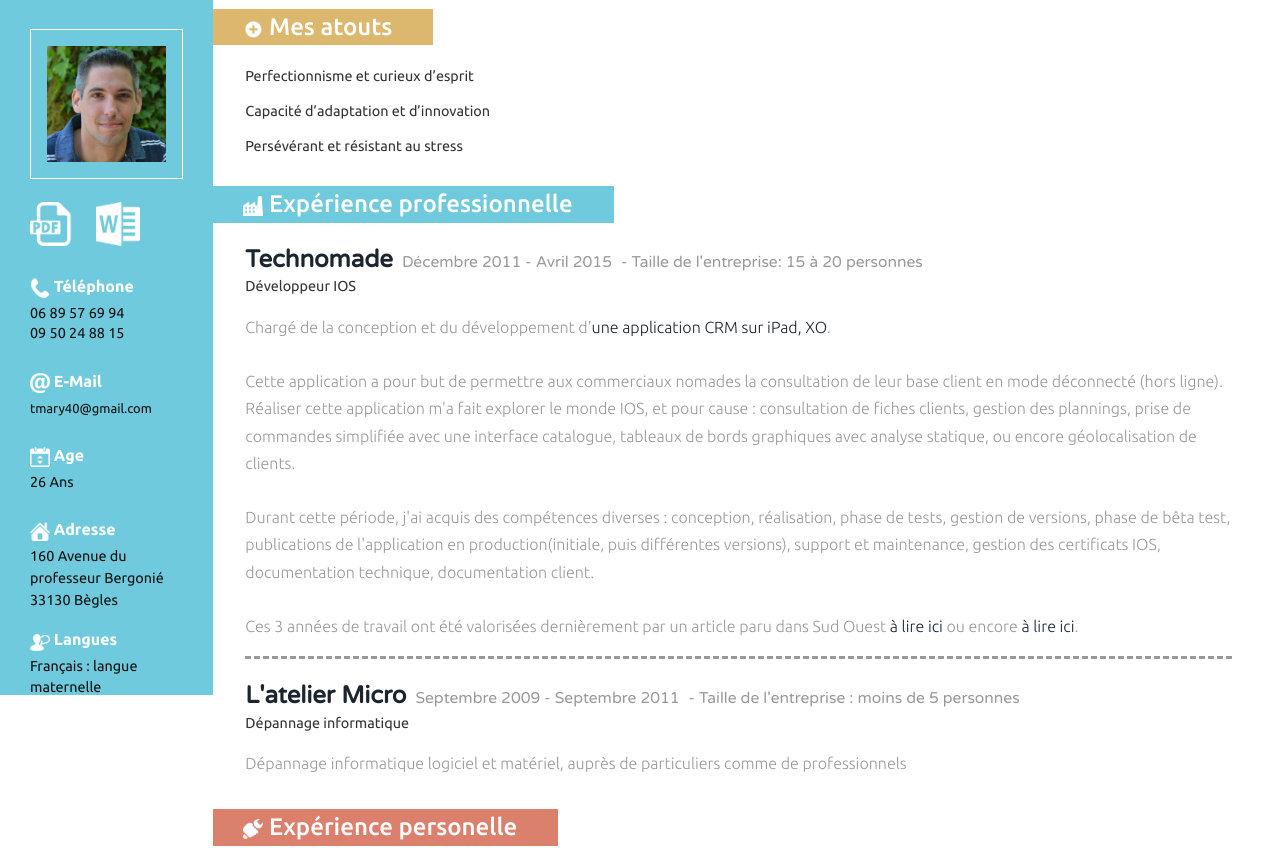
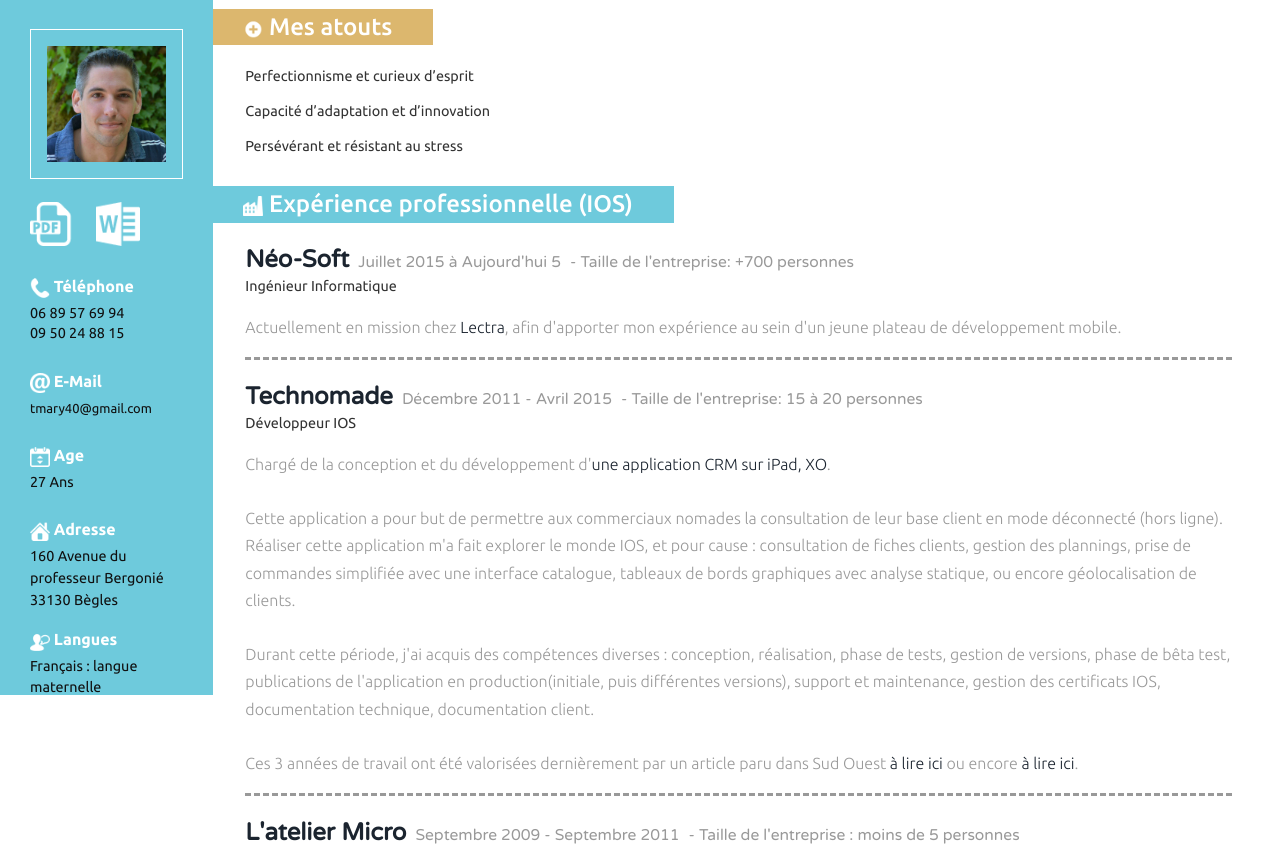
Before and after one commit to ThomasMary40/ThomasMary40.github.io, a plain HTML site: page index.html in a window 1280 px wide. Shown: the part 105-953 px from the top of the page. Drawn offline with Linux system fonts and the light colour scheme.

Commit message:
maj experience
maj experience

```diff
--- a/index.html
+++ b/index.html
@@ -48,7 +48,7 @@ Smartphone Compatible web template, free webdesigns for Nokia, Samsung, LG, Sony
 			 <h3><img src="images/Email-50.png" width="20" height = "20" /> E-Mail</h3>
 				<p><a href="mailto:tmary40@gmail.com">tmary40@gmail.com</a></p>
 			 <h3><img src="images/Age-50.png" width="20" height = "20" /> Age</h3>
-			  <p>26 Ans</p>
+			  <p>27 Ans</p>
 			 <address>
 				 <h3><img src="images/Home-50.png" width="20" height = "20" /> Adresse</h3>
 				 <span>160 Avenue du professeur Bergonié</span>
@@ -112,7 +112,14 @@ Smartphone Compatible web template, free webdesigns for Nokia, Samsung, LG, Sony
 			 </div>
 		 </div>
 		 <div class="company">
-			 <h3 class="clr1"><img src="images/Factory-50.png" width="20" height = "20" /> Expérience professionnelle</h3>
+			 <h3 class="clr1"><img src="images/Factory-50.png" width="20" height = "20" /> Expérience professionnelle (IOS)</h3>
+			  <div class="company_details">
+				 <h4><a target=_blank href ="http://www.neo-soft.fr/">Néo-Soft</a><span> Juillet 2015 à Aujourd'hui 5</span><span> - Taille de l'entreprise: +700 personnes</span></h4>
+				 <h6>Ingénieur Informatique</h6>
+				 <p class="cmpny1">
+				 Actuellement en mission chez <a href = 'www.lectra.com/fr'>Lectra</a>, afin d'apporter mon expérience au sein d'un jeune plateau de développement mobile.
+				 </p>
+			 </div>
 			 <div class="company_details">
 				 <h4><a target=_blank href ="http://www.technomade.com/">Technomade</a><span> Décembre 2011 - Avril 2015</span><span> - Taille de l'entreprise: 15 à 20 personnes</span></h4>
 				 <h6>Développeur IOS</h6>
@@ -132,7 +139,7 @@ Smartphone Compatible web template, free webdesigns for Nokia, Samsung, LG, Sony
 			 </div>
 		 </div>
 		 <div class="company">
-			 <h3 class="clr4"><img src="images/Work-50.png" width="20" height = "20" /> Expérience personelle</h3>
+			 <h3 class="clr4"><img src="images/Work-50.png" width="20" height = "20" /> Expérience personelle (Android)</h3>
 			 <div class="company_details">
 				 <h4>Indépendant <span>Janvier 2012 à aujourd'hui</span></h4>
 				 <h6>Développeur Android</h6>
```
